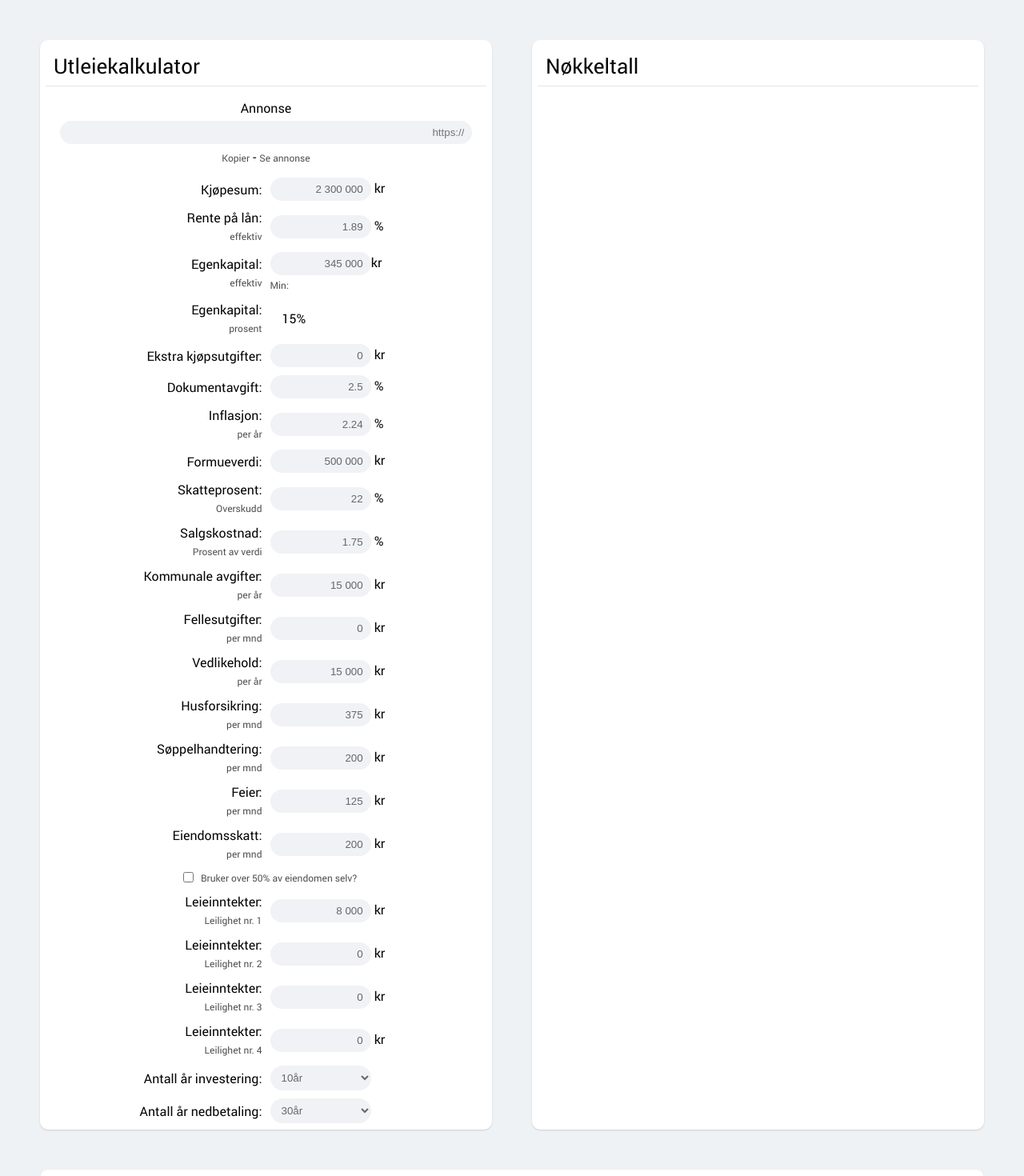
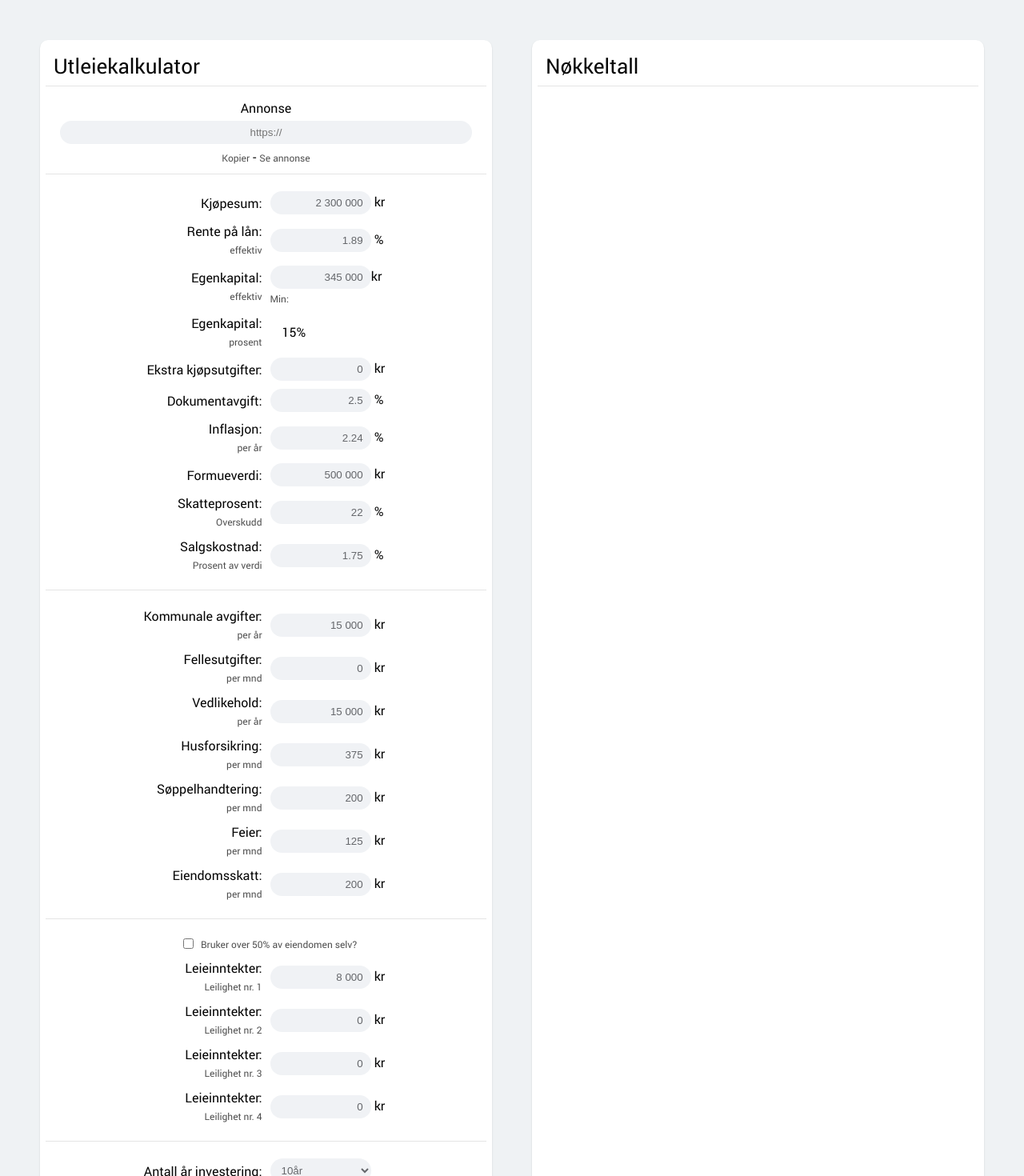
Before and after one commit to thomastloberg/utleie, a React (Create React App) app: page / in a window 1280 px wide. Shown: the top 1470 px of the page at 80% size. Built offline with nearby package versions, Linux system fonts and the light colour scheme.

Commit message:
Added possibility to add classes from app.js to Inputrow and Textrow components

```diff
--- a/src/components/Inputrow.js
+++ b/src/components/Inputrow.js
@@ -9,6 +9,7 @@ import { TexttoID, readableNumber, removeSpaces } from '../js/Functions';
  * detail       = Comment under DisplayText/text to inform user
  * type         = number / text / select
  * defaultvalue = Gets the default value in the input
+ * rowclassname = More classes to add
  * posttext     = Text after the inputfield. Example: kr / %
  * range        = select range min-max
  * @returns
@@ -21,10 +22,21 @@ function Inputrow(props) {
     const DefaultValue           = props.defaultvalue;
     const PostText               = (props.posttext !== '' ? props.posttext : '');
     const SelectRange            = props.range;                     /* min-max */
+    const [inputValue, setValue] = useState((Type === 'number' ? readableNumber(DefaultValue) : DefaultValue));
+    const Classes                = ['Row'];
 
-    const [inputValue, setValue] = useState((Type === 'number' ? readableNumber(DefaultValue) : DefaultValue));
 
-    //console.log(`${Type} => Type === 'number' => ` + Boolean(Type === 'number').toString());
+    /**
+     * Add default class 'Row' and all classes in props.rowclassname
+     */
+    if(props.rowclassname === undefined) {                  // No class to add
+    } else if(props.rowclassname.includes(' ')) {           // Multiple classes to add
+        props.rowclassname.split(' ').each((aClass) => {
+            Classes.push(aClass);
+        });
+    } else {                                                // Only one class to add
+        Classes.push(props.rowclassname);
+    }
 
 
     /**
@@ -57,6 +69,7 @@ function Inputrow(props) {
         }
     }
 
+
     /**
      * handleClick: Move cursor to ending
      */
@@ -73,7 +86,7 @@ function Inputrow(props) {
     switch (Type) {
         case 'number':
             return (
-                <div className="Row">
+                <div className={Classes.join(' ')}>
                     <div>{DisplayText}:{DetailText}</div>
                     <div><input id={ID} type="text" className="number" value={inputValue} onClick={handleClick} onChange={handleChange} />{PostText}</div>
                 </div>
@@ -88,7 +101,7 @@ function Inputrow(props) {
             }
 
             return (
-                <div className="Row">
+                <div className={Classes.join(' ')}>
                     <div>{DisplayText}:{DetailText}</div>
                     <div>
                         <select id={ID} defaultValue={DefaultValue} type="text" onChange={handleChange}>
@@ -99,14 +112,14 @@ function Inputrow(props) {
             );
         case 'text':
             return (
-                <div className="Row">
+                <div className={Classes.join(' ')}>
                     <div>{DisplayText}:{DetailText}</div>
                     <div><input id={ID} type="text" value={inputValue} onClick={handleClick} onChange={handleChange} />{PostText}</div>
                 </div>
             );
         default:
             return (
-                <div className="Row">
+                <div className={Classes.join(' ')}>
                     <div>{DisplayText}:{DetailText}</div>
                     <div><input id={ID} type="text" value={inputValue} onClick={handleClick} onChange={handleChange} />{PostText}</div>
                 </div>
--- a/src/components/Textrow.js
+++ b/src/components/Textrow.js
@@ -10,10 +10,27 @@ import React from 'react';
 function Textrow(props) {
     const FirstColumn            = props.firstcol;
     const SecondColumn           = props.secondcol;
+    const Classes                = ['Row'];
 
+
+    /**
+     * Add default class 'Row' and all classes in props.rowclassname
+     */
+    if(props.rowclassname === undefined) {                  // No class to add
+    } else if(props.rowclassname.includes(' ')) {           // Multiple classes to add
+        props.rowclassname.split(' ').each((aClass) => {
+            Classes.push(aClass);
+        });
+    } else {                                                // Only one class to add
+        Classes.push(props.rowclassname);
+    }
+
+    /**
+     * Render Textrow
+     */
     if(SecondColumn !== undefined){                // Dual Row
         return (
-            <div className="Row">
+            <div className={Classes.join(' ')}>
                <div>{FirstColumn}</div>
                <div>{SecondColumn}</div>
             </div>
@@ -22,7 +39,7 @@ function Textrow(props) {
     }
     else if(SecondColumn === undefined){           // Single Row
         return (
-            <div className="Row">
+            <div className={Classes.join(' ')}>
                <div className="TwoToOneRow">{FirstColumn}</div>
             </div>
        );
--- a/src/css/index.scss
+++ b/src/css/index.scss
@@ -62,6 +62,9 @@ body {
 
 input {
 	text-align: right;
+}
+#input_annonse {
+	text-align: center;
 }
 
 .ShareContainer {
@@ -179,6 +182,13 @@ input {
 	margin-bottom: 16px;
 	border-bottom: 1px solid #E5E5E5;
 }
+.CategorySplit_Short {
+	margin-bottom: 16px;
+	border-bottom: 1px solid #E5E5E5;
+}
+.CategoryEnd {
+	margin-bottom: 16px;
+}
 .Row div:first-child {
 	padding: 5px;
 	text-align: right;
@@ -223,24 +233,24 @@ input {
 	cursor: pointer;
 	white-space: nowrap;
 }
-.AdLinkRow #output_annonse {
+.AnnonseRow #output_annonse {
 	opacity: 0.7;
 	font-size: 14px;
 	text-align: center;
 }
-.AdLinkRow #output_annonse:hover {
+.AnnonseRow #output_annonse:hover {
 	opacity: 1;
 	cursor: pointer;
 }
-.AdLinkRow span {
+.AnnonseRow span {
 	opacity: 0.7;
 	font-size: 12px;
 }
-.AdLinkRow span:hover {
+.AnnonseRow span:hover {
 	opacity: 1;
 	cursor: pointer;
 }
-.AdLinkRow input {
+.AnnonseRow input {
 	width: 90%;
 	border: 0px;
 	color: #65676B;
@@ -249,14 +259,14 @@ input {
 	border-radius: 20px;
 	background-color: #F0F2F5;
 }
-.AdLink_Title {
+.Annonse_Title {
 	margin: 5px 0;
 	text-align: center;
 }
-.AdLink_URL {
+.Annonse_URL {
 	text-align: center !important;
 }
-.AdLink_Buttons {
+.Annonse_Buttons {
 	text-align: center;
 	margin: 5px 0 10px 0;
 }
--- a/src/js/App.js
+++ b/src/js/App.js
@@ -17,11 +17,12 @@ function App() {
 
       <div className="InputContainer">
         <div className="RowHeader">Utleiekalkulator</div>
-		<div className="AdLinkRow">
-			<div className="AdLink_Title">Annonse</div>
-			<div className="AdLink_URL"><input id="input_annonse" type="text" placeholder="https://" value="" /></div>
-			<div className="AdLink_Buttons"><span>Kopier</span> - <span>Se annonse</span></div>
+		<div className="AnnonseRow CategorySplit_Short">
+			<div className="Annonse_Title">Annonse</div>
+			<div className="Annonse_URL"><input id="input_annonse" type="text" placeholder="https://" value="" /></div>
+			<div className="Annonse_Buttons"><span>Kopier</span> - <span>Se annonse</span></div>
 		</div>
+
 
         <Inputrow text='Kjøpesum' 			  type='number' defaultvalue='2300000' posttext=' kr' />
         <Inputrow text='Rente på lån' 		  type='number' detail='effektiv' defaultvalue='1.89' posttext=' %' />
@@ -35,14 +36,17 @@ function App() {
         <Inputrow text='Inflasjon' 			  type='number' detail='per år' defaultvalue='2.24' posttext=' %' />
         <Inputrow text='Formueverdi' 		  type='number' defaultvalue='500000' posttext=' kr' />
         <Inputrow text='Skatteprosent' 		  type='number' detail='Overskudd' defaultvalue='22' posttext=' %' />
-        <Inputrow text='Salgskostnad' 		  type='number' detail='Prosent av verdi' defaultvalue='1.75' posttext=' %' />
-        <Inputrow text='Kommunale avgifter'   type='number' detail='per år' defaultvalue='15000' posttext=' kr' />
+        <Inputrow text='Salgskostnad' 		  type='number' rowclassname='CategorySplit' detail='Prosent av verdi' defaultvalue='1.75' posttext=' %' />
+
+
+		<Inputrow text='Kommunale avgifter'   type='number' detail='per år' defaultvalue='15000' posttext=' kr' />
         <Inputrow text='Fellesutgifter'   	  type='number' detail='per mnd' defaultvalue='0' posttext=' kr' />
         <Inputrow text='Vedlikehold'   	  	  type='number' detail='per år' defaultvalue='15000' posttext=' kr' />
         <Inputrow text='Husforsikring'   	  type='number' detail='per mnd' defaultvalue='375' posttext=' kr' />
         <Inputrow text='Søppelhandtering'     type='number' detail='per mnd' defaultvalue='200' posttext=' kr' />
         <Inputrow text='Feier'    			  type='number' detail='per mnd' defaultvalue='125' posttext=' kr' />
-        <Inputrow text='Eiendomsskatt'    	  type='number' detail='per mnd' defaultvalue='200' posttext=' kr' />
+        <Inputrow text='Eiendomsskatt'    	  type='number' rowclassname='CategorySplit' detail='per mnd' defaultvalue='200' posttext=' kr' />
+
 
 		<Textrow
 			firstcol={(<><input type='checkbox' id='input_leieinntekterskattefritt' /><span className='noselect'>Bruker over 50% av eiendomen selv?</span></>)}
@@ -50,10 +54,11 @@ function App() {
 		<Inputrow text='Leieinntekter'    	  type='number' detail='Leilighet nr. 1' defaultvalue='8000' posttext=' kr' />
 		<Inputrow text='Leieinntekter'    	  type='number' detail='Leilighet nr. 2' defaultvalue='0' posttext=' kr' />
 		<Inputrow text='Leieinntekter'    	  type='number' detail='Leilighet nr. 3' defaultvalue='0' posttext=' kr' />
-		<Inputrow text='Leieinntekter'    	  type='number' detail='Leilighet nr. 4' defaultvalue='0' posttext=' kr' />
+		<Inputrow text='Leieinntekter'    	  type='number' rowclassname='CategorySplit' detail='Leilighet nr. 4' defaultvalue='0' posttext=' kr' />
+
 
 		<Inputrow text='Antall år investering'type='select' range='1-30' defaultvalue='10' posttext='år' />
-        <Inputrow text='Antall år nedbetaling'type='select' range='1-30' defaultvalue='30' posttext='år' />
+        <Inputrow text='Antall år nedbetaling'type='select' rowclassname='CategoryEnd' range='1-30' defaultvalue='30' posttext='år' />
 
 	  </div>
 
```
Also changed, not shown: 1 other file (tests, documents, lock files or other folders).
